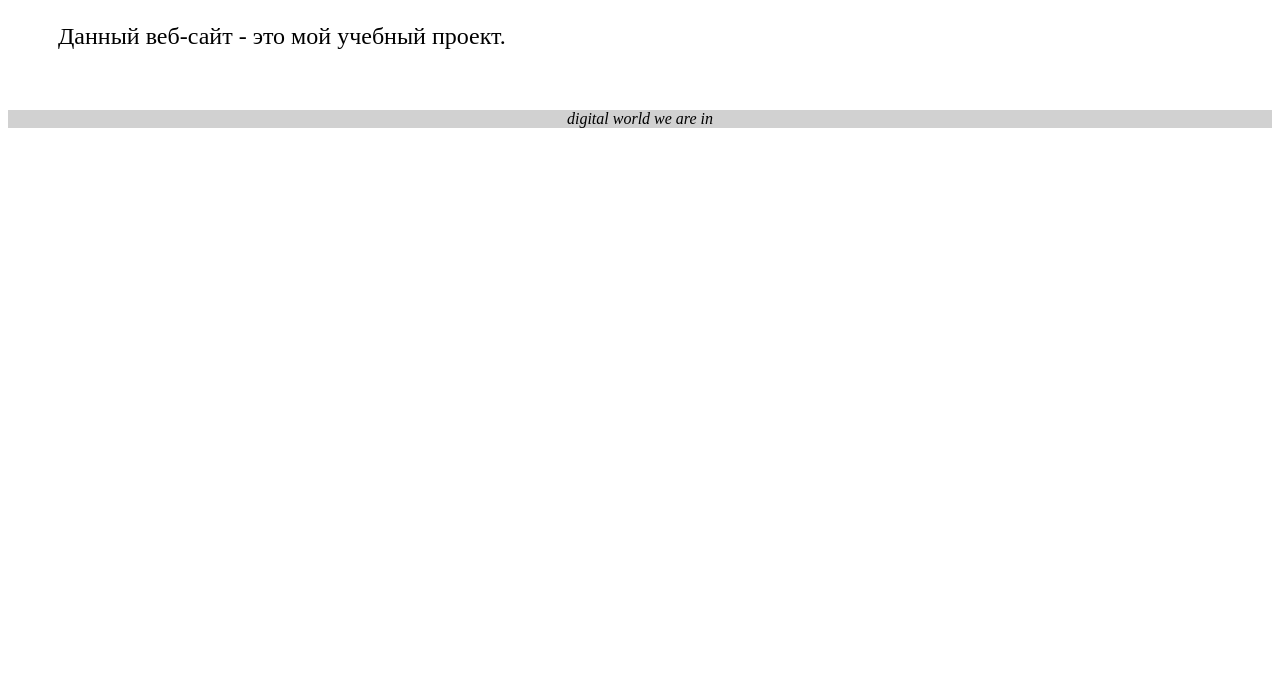
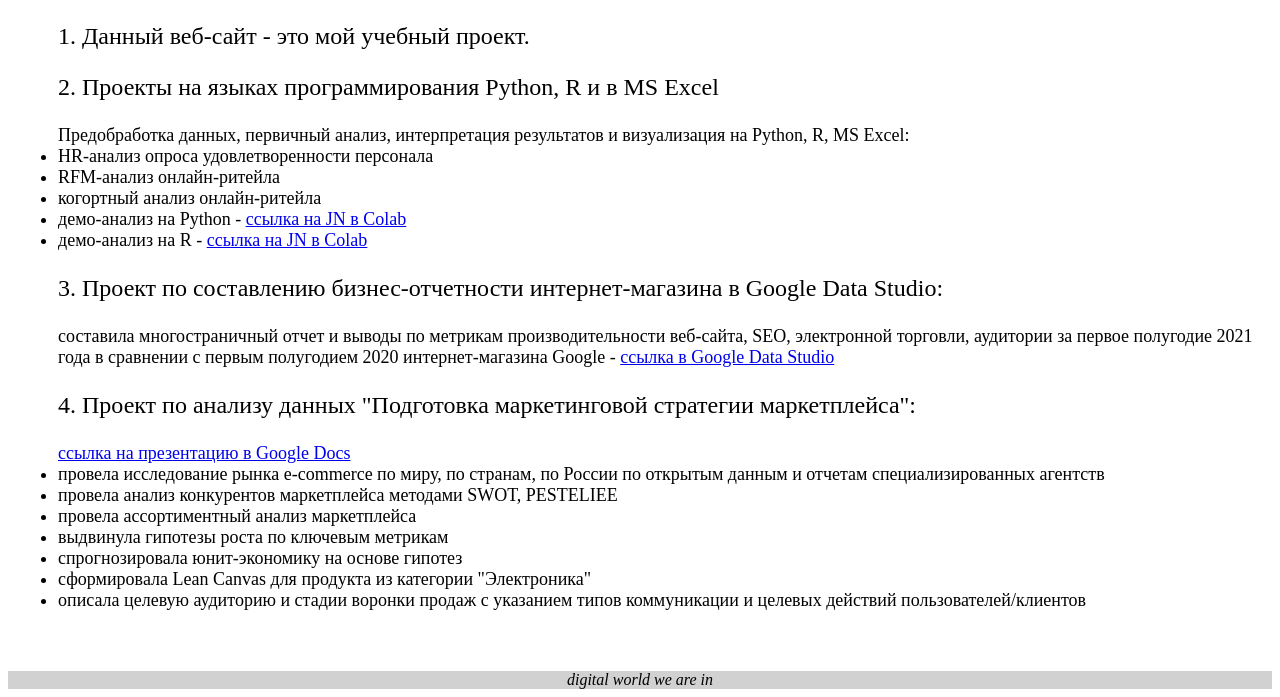
Before and after one commit to tanyashipunova/tanyashipunova.github.io, a plain HTML site: page mypotfolio.html in a window 1280 px wide. Shown: the part 115-812 px from the top of the page. Drawn offline with Linux system fonts and the light colour scheme.

Commit message:
Update mypotfolio.html
data analysis projects were added to my portfolio

```diff
--- a/mypotfolio.html
+++ b/mypotfolio.html
@@ -27,7 +27,40 @@ height="0" width="0" style="display:none;visibility:hidden"></iframe></noscript>
 </div>
 
 <h2>Мои проекты</h2>
-<p>Данный веб-сайт - это мой учебный проект.</p>
+<p>1. Данный веб-сайт - это мой учебный проект.</p>
+
+<p>
+2. Проекты на языках программирования Python, R и в MS Excel
+<ul>Предобработка данных, первичный анализ, интерпретация результатов и визуализация на Python, R, MS Excel:
+  <li>HR-анализ опроса удовлетворенности персонала</li>
+  <li>RFM-анализ онлайн-ритейла</li>
+  <li>когортный анализ онлайн-ритейла</li>
+  <li>демо-анализ на Python - <a href="https://colab.research.google.com/drive/1IpQRMN6ibN2cJrepBI1yPwfab7fzqIJ8" target="_blank">ссылка на JN в Colab</a></li>
+  <li>демо-анализ на R - <a href="https://colab.research.google.com/drive/1to87WXZdf4V6A95gx5SQ5h-kNRBQKkMQ" target="_blank">ссылка на JN в Colab</a></li>
+</ul>
+</p>
+
+<p>
+3. Проект по составлению бизнес-отчетности интернет-магазина в Google Data Studio:
+<ul>
+составила многостраничный отчет и выводы по метрикам производительности веб-сайта, SEO, электронной торговли, аудитории за первое полугодие 2021 года в сравнении с первым полугодием 2020 интернет-магазина Google
+- <a href="https://datastudio.google.com/reporting/7da07e39-f549-4997-9a4c-ed89e3143489" target="_blank">ссылка в Google Data Studio</a></li>
+</ul>
+</p>
+
+<p>
+4. Проект по анализу данных "Подготовка маркетинговой стратегии маркетплейса":
+<ul><a href="https://docs.google.com/presentation/d/1IyHmxz-lp_QXDDcJFi7yzgy5RiQgKnMLs245l41jX3k" target="_blank">ссылка на презентацию в Google Docs</a>
+  <li>провела исследование рынка e-commerce по миру, по странам, по России по открытым данным и отчетам специализированных агентств</li>
+  <li>провела анализ конкурентов маркетплейса методами SWOT, PESTELIEE</li>
+  <li>провела ассортиментный анализ маркетплейса</li>
+  <li>выдвинула гипотезы роста по ключевым метрикам</li>
+  <li>спрогнозировала юнит-экономику на основе гипотез</li>
+  <li>сформировала Lean Canvas для продукта из категории "Электроника"</li>
+  <li>описала целевую аудиторию и стадии воронки продаж с указанием типов коммуникации и целевых действий пользователей/клиентов</li>
+</ul>
+</p>
+
 <br><br>
 
 <div class="footer">
```
